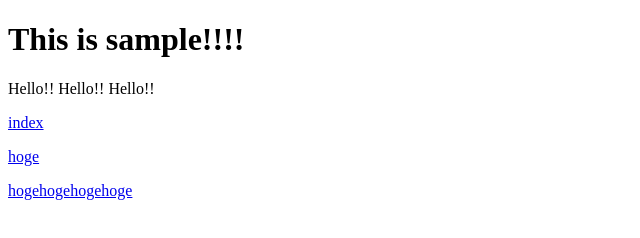
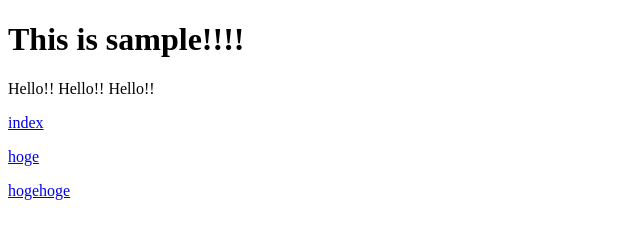
Before and after one commit to odoku/test, a website: page index.html in a window 1280 px wide. Shown: the full height of the page, 0-640 px from the left. Drawn offline with Linux system fonts and the light colour scheme.

Commit message:
Update index.html

```diff
--- a/index.html
+++ b/index.html
@@ -11,6 +11,6 @@
   <p>Hello!! Hello!! Hello!!</p>
   <p><a href="?key=value" title="">index</a></p>
   <p><a href="hoge.php" title="">hoge</a></p>
-  <p><a href="hoge.php" title="">hogehogehogehoge</a></p>
+  <p><a href="hoge.php" title="">hogehoge</a></p>
 </body>
 </html>
```
